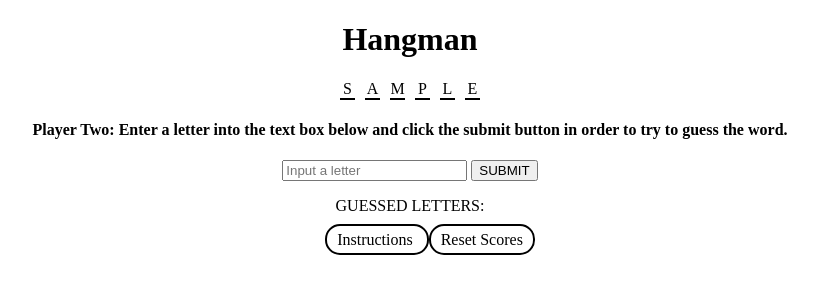
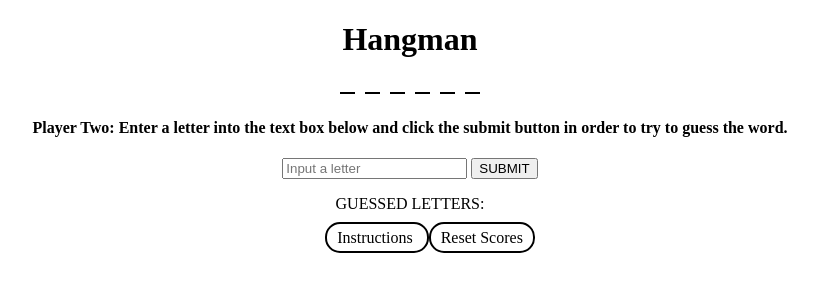
Before and after one commit to emilycolon/JavaScript-Hangman, a plain HTML site: page index.html in a window 1280 px wide. Both pictures are taken after typing "Sample" into the empty fields and a click on the button "SUBMIT". Shown: the whole page, without its empty margins (230-1048 px from the left). Drawn offline with nearby package versions, Linux system fonts and the light colour scheme.

Commit message:
updated script to add two sets of divs so can hide ones with word

```diff
--- a/index.html
+++ b/index.html
@@ -36,7 +36,8 @@
                 <div id="left-leg">X - LEFT LEG</div>
                 <div id="right-leg">X - RIGHT LEG</div>
             </div>
-            <div class="word-cells"></div>
+            <div class="word-cells-main"></div>
+            <div class="word-cells-secondary"></div>
         </div>
         <div class="player-one">
             <h4>Player One: Enter a word in the text box below and click the Submit button.</h4>
--- a/script.js
+++ b/script.js
@@ -5,14 +5,15 @@ let guessedLetters = [];
 
 function makeWordCells() {
   for (var x = 0; x < wordArray.length; x++) {
-    $('.word-cells').append(
+    $('.word-cells-main').append(
       '<div class="word-letter ' + [x] + '">' + wordArray[x] + '</div>'
     );
+    $('.word-cells-secondary').append('<div class="word-underline"></div>');
+    $('.word-letter').css('display', 'none');
   }
 }
 
 function pushGuess() {
-  // push guess to guessedLetters and display
   guessedLetters.push(guess);
   $('.guessed').text(guessedLetters);
 }
@@ -29,11 +30,9 @@ function checkGuess() {
 
 $(document).ready(function() {
   $('.button-player-one').on('click', function(evt) {
-    // changes to display (hide/show)
     $('.instructions').css('display', 'none');
     $('.player-one').css('display', 'none');
     $('.player-two').css('display', 'block');
-    // capture input and add to array
     let word = $('.word')
       .val()
       .toUpperCase();
@@ -42,7 +41,6 @@ $(document).ready(function() {
   });
 
   $('.button-player-two').on('click', function(evt) {
-    // capture letter input
     let guessInput = $('.guess')
       .val()
       .toUpperCase();
--- a/style.css
+++ b/style.css
@@ -55,7 +55,14 @@ main {
     width: 15px;
     text-align: center;
     display: inline-block;
-    border-bottom: 2px solid black;
+    margin: 0px 5px;
+}
+
+.word-underline {
+    width: 15px;
+    text-align: center;
+    display: inline-block;
+    border-top: 2px solid black;
     margin: 0px 5px;
 }
 
```
Also changed, not shown: 1 other file.
